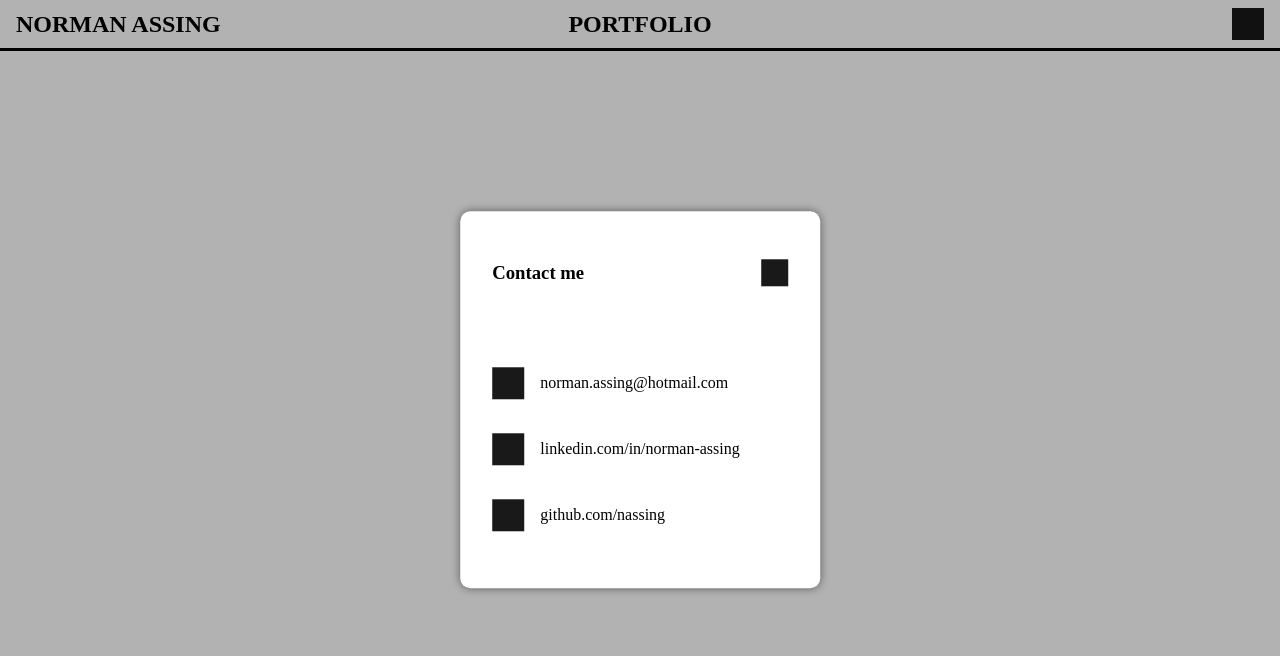
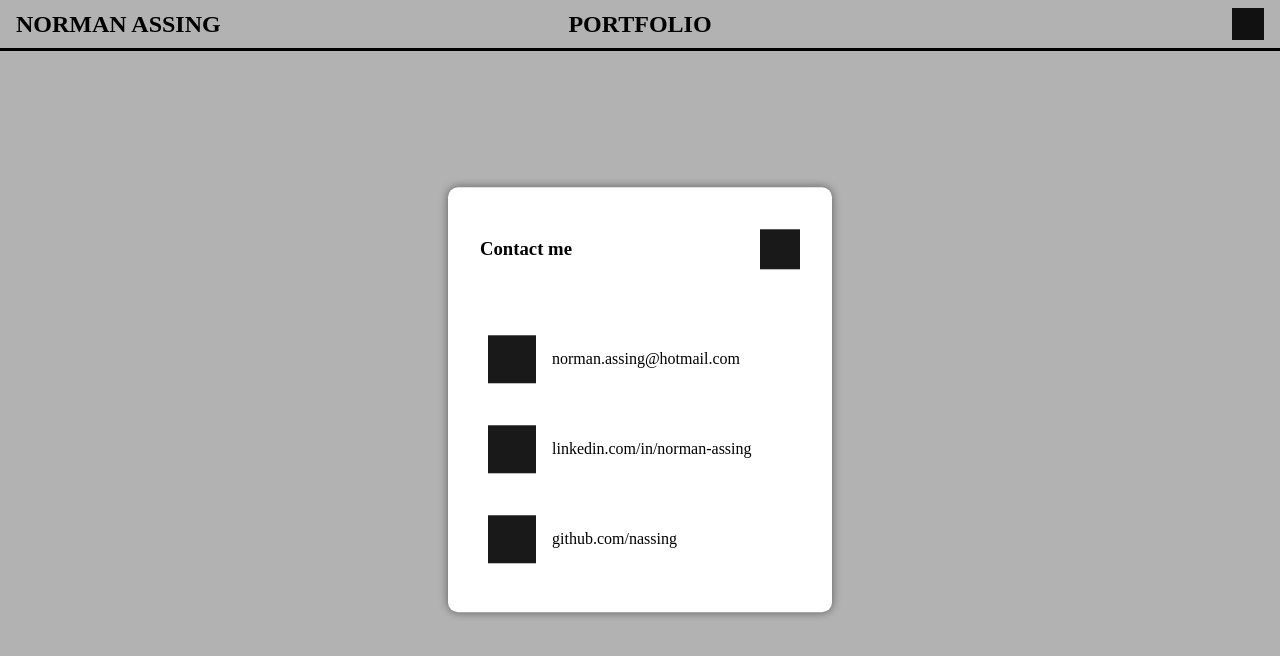
Before and after one commit to nassing/portfolio, a plain HTML site: page index.html in a window 1280 px wide. Drawn offline with Linux system fonts and the light colour scheme.

Commit message:
Contact css done

```diff
--- a/index.html
+++ b/index.html
@@ -39,18 +39,26 @@
 
             <ul>
                 <li>
-                    <img src="media/1.png" alt="mail">
-                    <p>norman.assing@hotmail.com</p>
+                    <a href="mailto:norman.assing@hotmail.com">
+                        <img src="media/1.png" alt="mail">
+                        <p>norman.assing@hotmail.com</p>
+                    </a>
                 </li>
 
                 <li>
-                    <img src="media/1.png" alt="linkedin">
-                    <p>linkedin.com/in/norman-assing</p>
+                    <a href="https://www.linkedin.com/in/norman-assing">
+                        <img src="media/1.png" alt="linkedin">
+                        <p>
+                            <span class="mobile-hide">linkedin.com</span>/in/norman-assing
+                        </p>
+                    </a>
                 </li>
 
                 <li>
-                    <img src="media/1.png" alt="github">
-                    <p>github.com/nassing</p>
+                    <a href="https://www.github.com/nassing">
+                        <img src="media/1.png" alt="github">
+                        <p>github.com/nassing</p>
+                    </a>
                 </li>
             </ul>
         </div>
--- a/style/contact.css
+++ b/style/contact.css
@@ -26,6 +26,10 @@
 
     padding: 2rem;
 
+    min-width: 15rem;
+    width: 80vw;
+    max-width: 20rem;
+
     background: white;
     box-shadow: 0 0 10px rgba(0, 0, 0, 0.5);
 
@@ -35,9 +39,9 @@
 .contact-wrapper ul {
     display: flex;
     flex-direction: column;
-    gap: 1rem;
+    gap: 2.5rem;
 
-    padding: 0 3rem 0 0;
+    padding: 0 2rem 0 0.5rem;
 }
 
 .contact-wrapper .title {
@@ -47,13 +51,19 @@
     margin-bottom: 2.5rem;
 }
 
-.contact-wrapper li {
+.contact-wrapper li a {
     display: flex;
     align-items: center;
     gap: 1rem;
 }
 
 .contact-wrapper img {
-    height: 2em;
-    width: 2em;
+    height: 3em;
+    width: 3em;
 }
+
+@media screen and (max-width: 430px) {
+    .contact-wrapper .mobile-hide {
+        display: none;
+    }
+}
```
Also changed, not shown: 1 other file.
